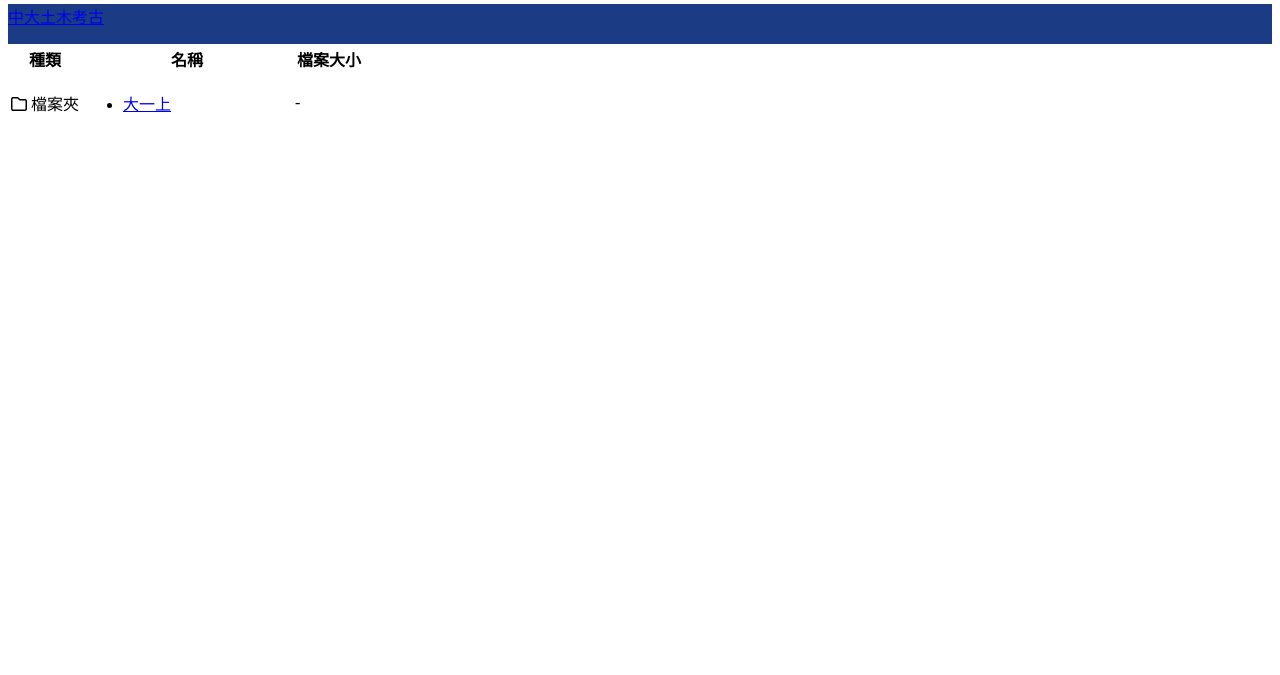
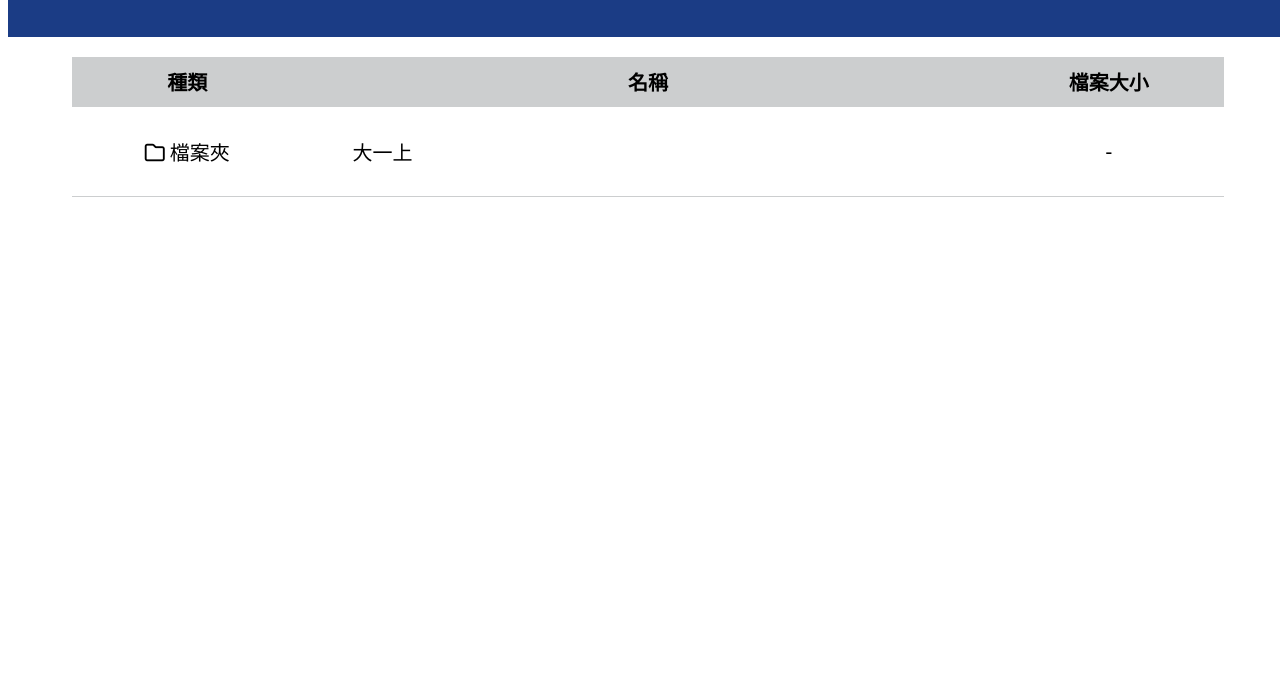
Before and after one commit to ch1ng9412/NCUCE-archeology, a plain HTML site: page index.html in a window 1280 px wide. Shown: the part 125-800 px from the top of the page. Drawn offline with Linux system fonts and the light colour scheme; a web font is replaced by a local one.

Commit message:
Add files via upload

```diff
--- a/style.css
+++ b/style.css
@@ -1,12 +1,127 @@
 /* header */
+header{
+    position: sticky;
+}
+
+.title-box{
+    display: flex;
+    justify-content: space-evenly;
+    align-items: center;
+}
+
+.title {
+    float: left;
+
+    a:visited, a:hover{
+        color: black;
+    }
+
+    p{
+        font-size: 33px;
+        color: black;
+        font-family: "Yuji Boku", serif;
+        font-weight: 400;
+        font-style: normal;
+    }
+
+}
 
 .title-index {
     background-color: #1b3c85;
     margin-left: 0;
     margin-right: 0;
-    margin-top: -40px;
     height: 40px;
+    width: 100vw;
+}
+
+/* header */
+
+
+
+/* main */
+.table-box{
+    width: 100vw;
+    margin-top: 20px;
 
 }
 
-/* header */
+table{
+    margin: auto;
+    width: 90%;
+    border-collapse: collapse;
+    text-align: center;
+
+}
+
+th{
+    text-align: center;
+    border-bottom: 1px solid #cccecf;
+    font-size: 20px;
+    padding: 10px 10px;
+    background-color: #cccecf;
+}
+
+td{
+    border-bottom: 1px solid #cccecf;
+    font-size: 20px;
+    padding: 10px 10px;
+
+}
+
+    /* hover */
+
+.hover-element ul{
+    display: flex;
+}
+
+.hover-element ul li{
+    list-style: none;
+    text-align: left;
+
+
+}
+
+.hover-element ul li a{
+    text-decoration: none;
+    text-transform: uppercase;
+    position: relative;
+    color: black;
+}
+
+.hover-element ul li a::before{
+    content: "";
+    width: 0px;
+    height: 3px;
+    background-color: #1b3c85;
+    position: absolute;
+    top: 120%;
+    left: 0;
+    transition: .5s;
+    mix-blend-mode: multiply;
+}
+
+.hover-element ul li a::after{
+    content: "";
+    width: 0px;
+    height: 3px;
+    background-color: #d9c743;
+    position: absolute;
+    top: 120%;
+    right: 0;
+    transition: .5s;
+    mix-blend-mode: multiply;
+}
+
+.hover-element ul li:hover a::before{
+     width: 50%;
+     transform: translateX(100%);
+}
+
+.hover-element ul li:hover a::after{
+    width: 50%;
+    transform: translateX(-100%);
+}
+
+    /* hover */
+
+/* main */
```
